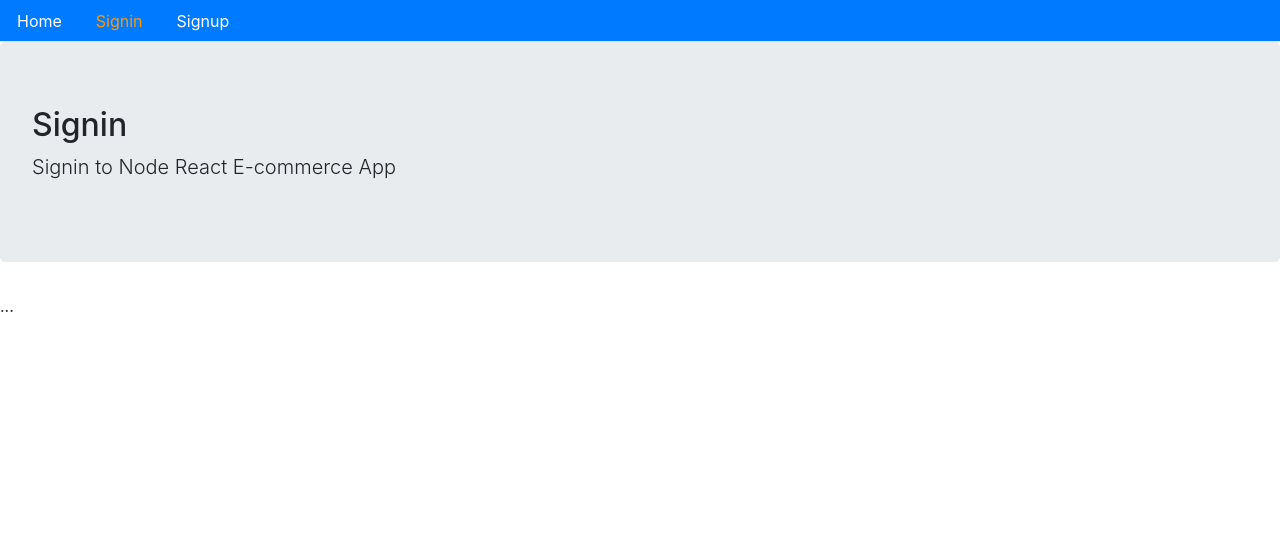
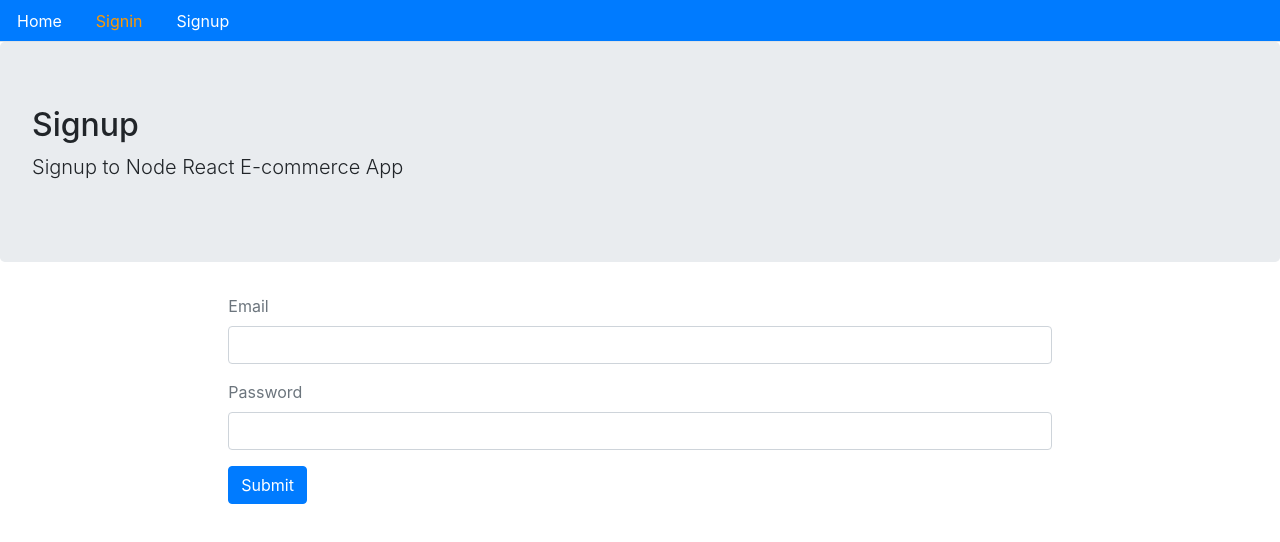
Before and after one commit to AlanJhonatan/mern-stack-ecommerce, a React (Create React App) app: page /signin in a window 1280 px wide. Shown: the top 542 px of the page. Built offline with nearby package versions, Linux system fonts and the light colour scheme; no server answers.

Commit message:
Implemented: basic form signin handler

```diff
--- a/src/user/Signin.js
+++ b/src/user/Signin.js
@@ -1,14 +1,97 @@
-import React from 'react';
-
+import React, { useState } from 'react';
+import { Redirect } from 'react-router-dom';
 import Layout from '../core/Layout';
 
-const Signin = () => (
-  <Layout
-    title='Signin'
-    description='Signin to Node React E-commerce App'
-  >
-    ...
-  </Layout>
-);
+import { signin } from '../auth';
+
+const Signin = () => {
+  const [values, setValues] = useState({
+    email: '',
+    password: '',
+    error: '',
+    loading: false,
+    redirectToReferrer: false,
+  });
+
+  const { email, password, loading, error, redirectToReferrer } = values;
+
+  const handleChange = (event, name) => {
+    setValues({ ...values, error: false, [name]: event.target.value });
+  };
+
+  const clickSubmit = (event) => {
+    event.preventDefault();
+    setValues({ ...values, error: false, loading: true });
+    signin({ email, password }).then((data) => {
+      if (data.error) {
+        setValues({ ...values, error: data.error, loading: false });
+        return;
+      }
+
+      setValues({ ...values, redirectToReferrer: true });
+    });
+  };
+
+  const showError = () => (
+    <div
+      className='alert alert-danger'
+      style={{ display: error ? '' : 'none' }}
+    >
+      {error}
+    </div>
+  );
+
+  const showLoading = () =>
+    loading && (
+      <div className='alert alert-info'>
+        <h2>Loading...</h2>
+      </div>
+    );
+
+  const redirectUser = () => {
+    if (redirectToReferrer) {
+      return <Redirect to='/' />;
+    }
+  };
+
+  const signinForm = () => (
+    <form>
+      <div className='form-group'>
+        <label className='text-muted'>Email</label>
+        <input
+          type='email'
+          onChange={(event) => handleChange(event, 'email')}
+          className='form-control'
+        />
+      </div>
+
+      <div className='form-group'>
+        <label className='text-muted'>Password</label>
+        <input
+          type='password'
+          onChange={(event) => handleChange(event, 'password')}
+          className='form-control'
+        />
+      </div>
+
+      <button className='btn btn-primary' onClick={clickSubmit}>
+        Submit
+      </button>
+    </form>
+  );
+
+  return (
+    <Layout
+      title='Signup'
+      description='Signup to Node React E-commerce App'
+      className='container col-md-8 offset-md-2'
+    >
+      {showError()}
+      {showLoading()}
+      {signinForm()}
+      {redirectUser()}
+    </Layout>
+  );
+};
 
 export default Signin;
```
